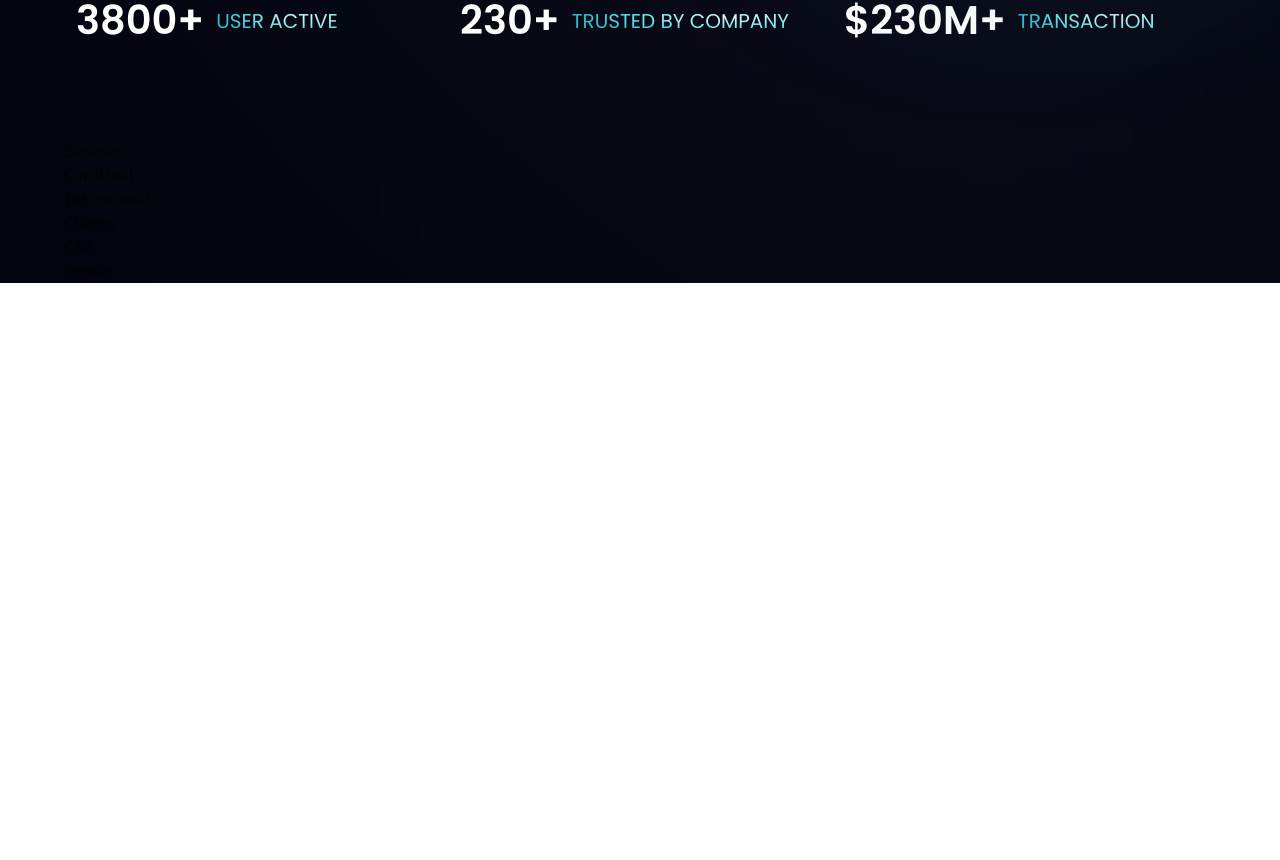
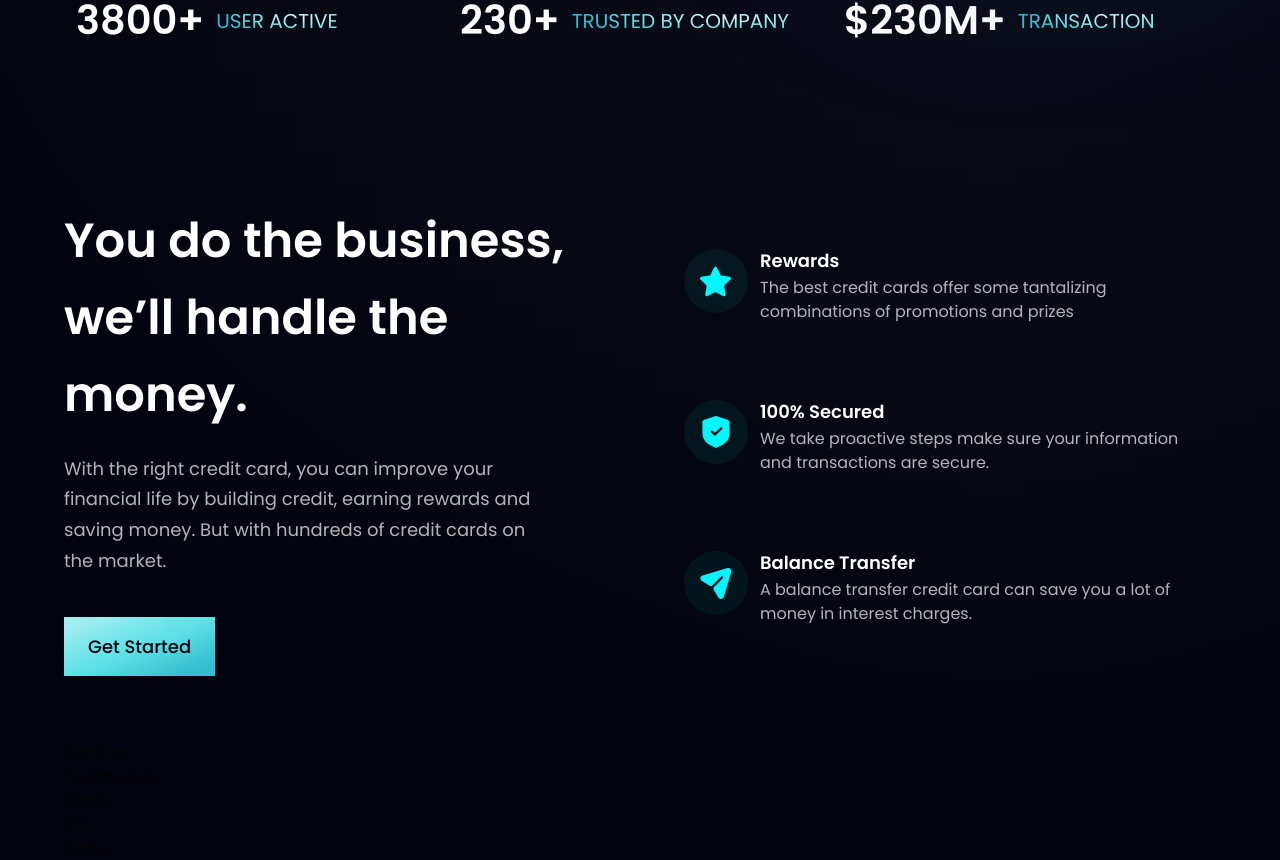
Before and after one commit to syrym-umbetov/bank_modern_app, a React (Vite) app in the folder bank_modern_app/: page / in a window 1280 px wide. Shown: the part 902-1762 px from the top of the page. Before the commit the page ends 1185 px from the top, so only its background shows below. Built offline with nearby package versions, Linux system fonts and the light colour scheme.

Commit message:
7: Business section

```diff
--- a/bank_modern_app/src/components/Business.jsx
+++ b/bank_modern_app/src/components/Business.jsx
@@ -1,7 +1,52 @@
-import React from "react";
+import { features } from "../constants";
+import styles, { layout } from "./../style";
+import Button from "./Button";
+
+const FeatureCard = ({ icon, title, content, index }) => (
+  <div
+    className={`flex flex-row p-6 rounded-[20px] ${
+      index !== features.length - 1 ? "mb-6" : "mb-0"
+    } feature-card`}
+  >
+    <div
+      className={`w-[64px] h-[64px] rounded-full ${styles.flexCenter} bg-dimBlue`}
+    >
+      <img src={icon} alt="icon" className="w-[50%] h-[50%] object-contain" />
+    </div>
+    <div className="flex-1 flex flex-col ml-3">
+      <h4 className="font-poppins font-semibold text-white text-[18px] leading-[23px] mb-1">
+        {title}
+      </h4>
+      <p className="font-poppins font-normal text-dimWhite text-[16px] leading-[24px] mb-1">
+        {content}
+      </p>
+    </div>
+  </div>
+);
 
 const Business = () => {
-  return <div>Business</div>;
+  return (
+    <section id="features" className={layout.section}>
+      <div className={layout.sectionInfo}>
+        <h2 className={styles.heading2}>
+          You do the business, <br className="sm:block hidden" /> we’ll handle
+          the money.
+        </h2>
+        <p className={`${styles.paragraph} max-w-[470px] mt-5`}>
+          With the right credit card, you can improve your financial life by
+          building credit, earning rewards and saving money. But with hundreds
+          of credit cards on the market.
+        </p>
+        <Button styles="mt-10" />
+      </div>
+
+      <div className={`${layout.sectionImg} flex-col`}>
+        {features.map((feature, index) => (
+          <FeatureCard key={feature.id} {...feature} index={index} />
+        ))}
+      </div>
+    </section>
+  );
 };
 
 export default Business;
--- a/bank_modern_app/src/components/Button.jsx
+++ b/bank_modern_app/src/components/Button.jsx
@@ -1,7 +1,14 @@
 import React from "react";
 
-const Button = () => {
-  return <div>Button</div>;
+const Button = ({ styles }) => {
+  return (
+    <button
+      type="button"
+      className={`py-4 px-6 bg-blue-gradient font-poppins font-medium text-[18px] text-primary outline-none ${styles}`}
+    >
+      Get Started
+    </button>
+  );
 };
 
 export default Button;
```
